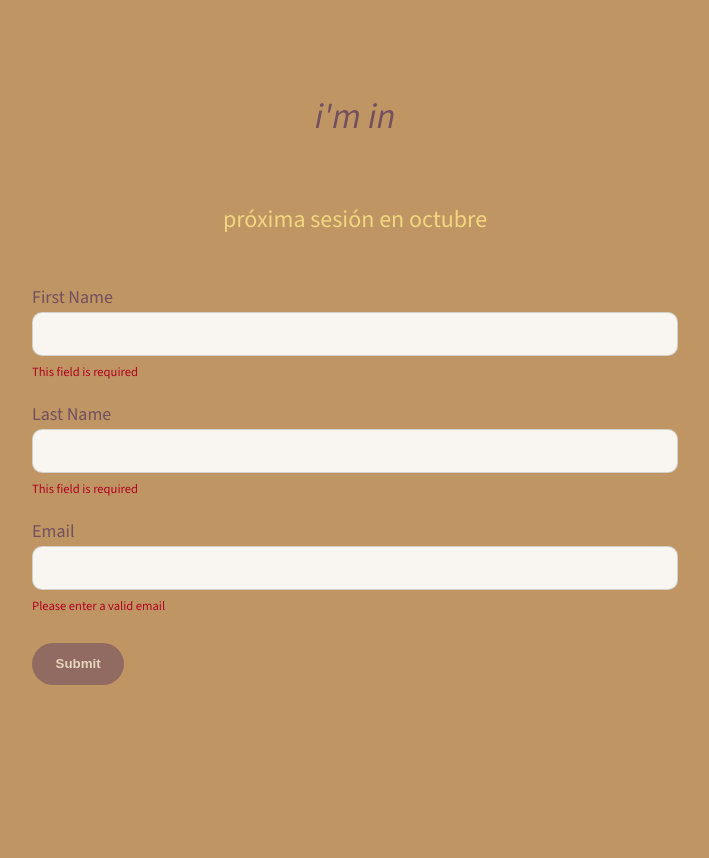
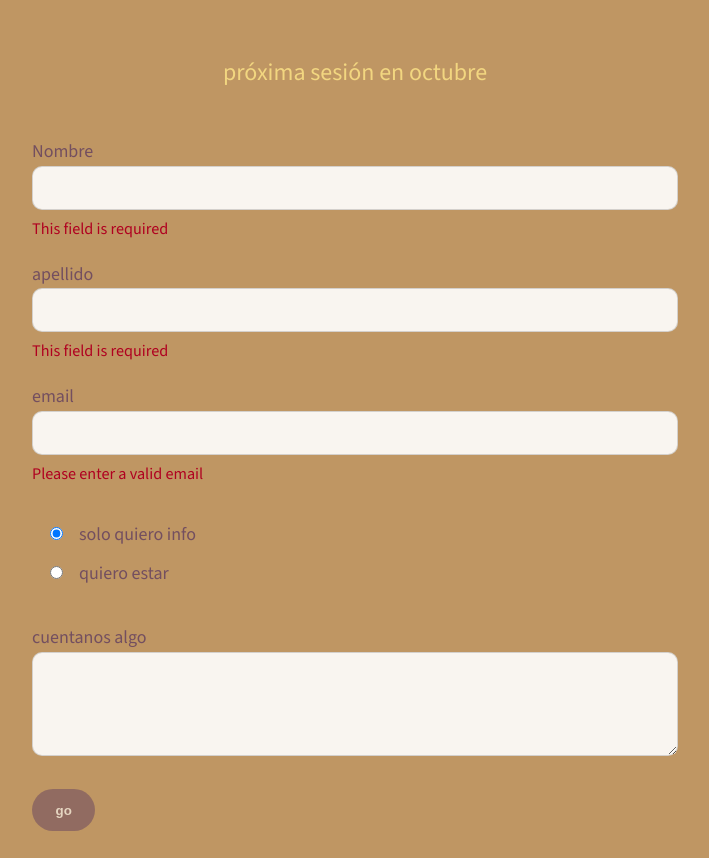
Before and after one commit to nonowelle/test-cafe, a Vue app: page / in a window 1280 px wide. Shown: the part 1500-2358 px from the top of the page, without its empty margins (285-994 px from the left). Before the commit the page ends 2300 px from the top, so only its background shows below. Built offline with nearby package versions, Linux system fonts and the light colour scheme.

Commit message:
form fields

```diff
--- a/src/components/Form.vue
+++ b/src/components/Form.vue
@@ -2,7 +2,7 @@
     <form @submit.prevent="handleSubmit">
         <div class="form-input">
             <label>
-                First Name
+                Nombre
             </label>
             <input type="text" v-model="formData.firstName" />
             <span class="error" v-if="!isValidFirstName">This field is required</span>
@@ -10,7 +10,7 @@
         </div>
         <div class="form-input">
             <label>
-                Last Name
+                apellido
             </label>
             <input type="text" v-model="formData.lastName" />
             <span class="error" v-if="!isValidLastName">This field is required</span>
@@ -18,14 +18,35 @@
         </div>
         <div class="form-input">
             <label>
-                Email
+                email
             </label>
             <input type="text" v-model="formData.email" />
             <span v-if="!isValidEmail" class="error">Please enter a valid email</span>
 
         </div>
+        <fieldset class="form-input">
 
-        <button type="submit" :disabled="!isFormValid">Submit</button>
+            <div>
+                <input class="radio-button" type="radio" id="info" name="info" value="info" checked />
+                <label for="info">solo quiero info</label>
+            </div>
+
+            <div>
+                <input class="radio-button" type="radio" id="estar" name="info" value="estar" />
+                <label for="estar">quiero estar</label>
+            </div>
+
+        </fieldset>
+
+        <div class="form-input">
+            <label for="algo">cuentanos algo</label>
+
+            <textarea id="algo" name="algo" rows="5" cols="33"></textarea>
+        </div>
+
+
+
+        <button type="submit" :disabled="!isFormValid">go</button>
 
     </form>
 </template>
@@ -83,7 +104,8 @@ label {
     font-weight: 500;
 }
 
-input {
+input,
+textarea {
     width: 100%;
     padding: 0.75rem 1rem;
     margin-bottom: 6px;
@@ -101,9 +123,18 @@ input {
     }
 }
 
+fieldset {
+    border: none;
+}
+
+.radio-button {
+    width: auto;
+    margin-right: 16px;
+}
+
 .error {
     color: #b00020;
-    font-size: 0.7rem;
+    font-size: 0.9rem;
 }
 
 button[type="submit"] {
```
